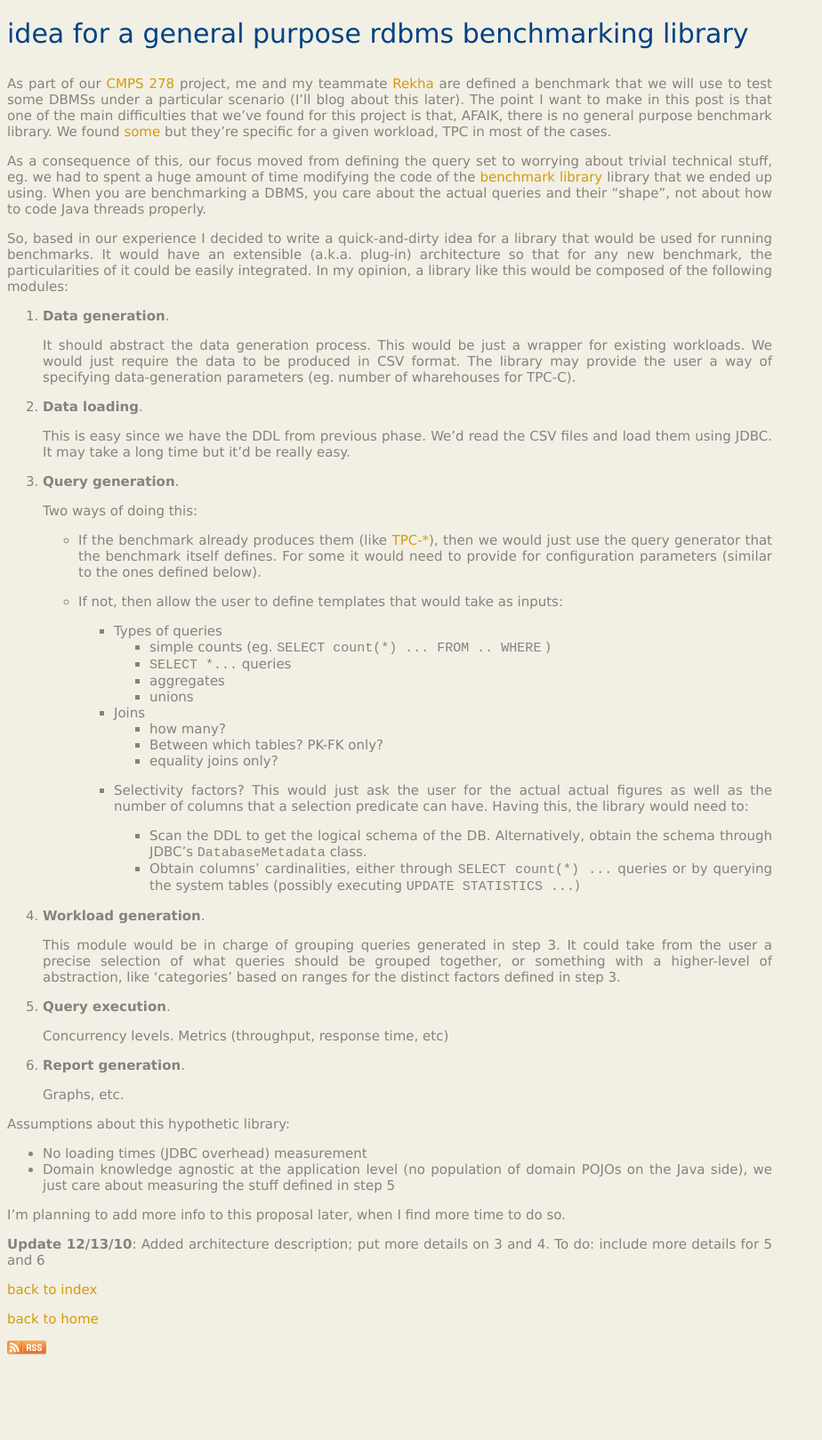
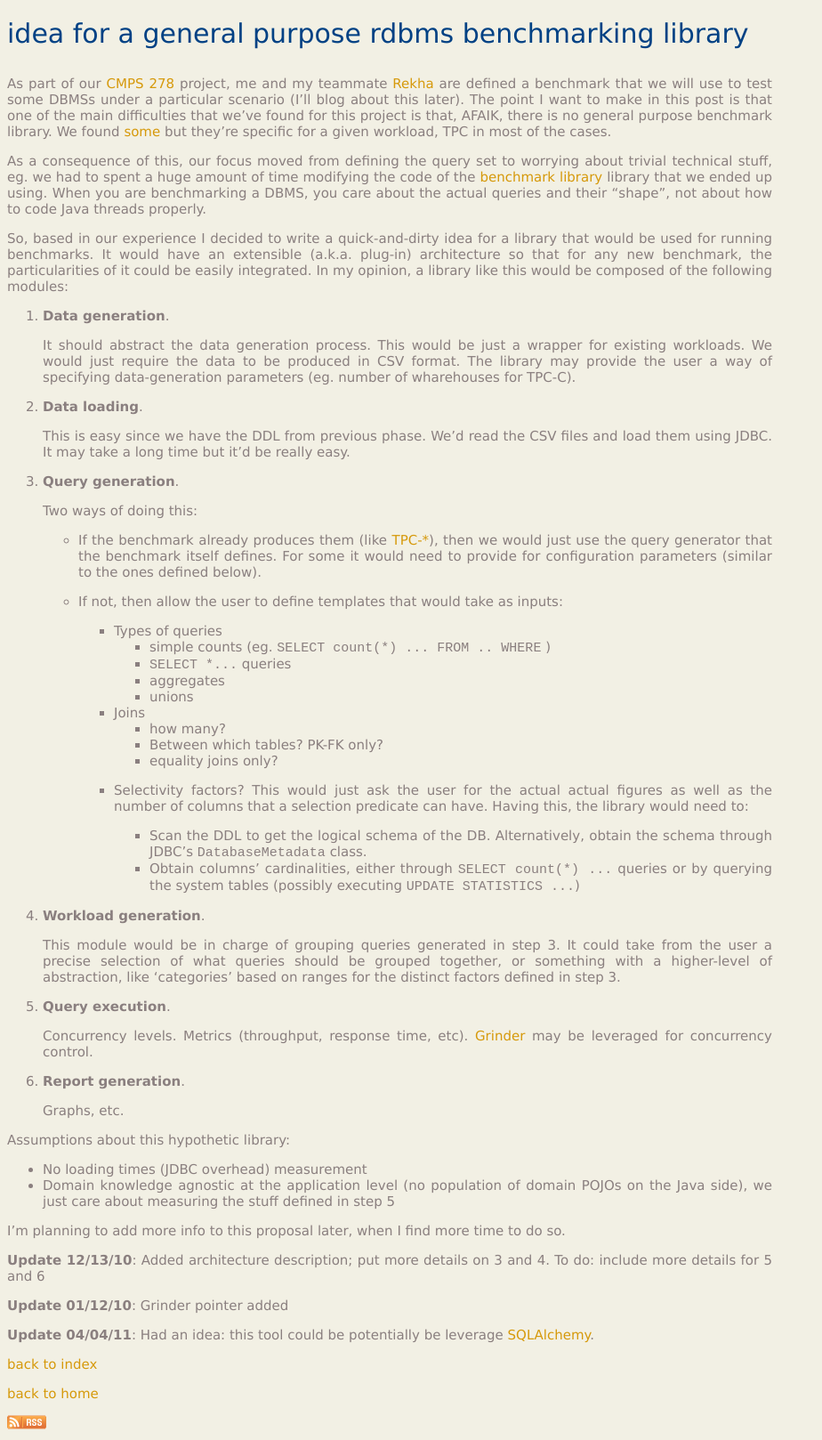
Before and after one commit to ivotron/ivotron.github.io, a Jekyll site: the page built from _posts/2010-11-30-idea-for-a-benchmark-idea.md, in a window 1280 px wide. Shown: the whole page at 89% size, without its empty margins (0-924 px from the left). Built offline with Jekyll 4.4.1, drawn with Linux system fonts in a browser that asks for light colours; before the commit the page ends 1534 px from its top, so only the background shows below that.

Commit message:
added sqlalchemy link

```diff
--- a/_posts/2010-11-30-idea-for-a-benchmark-idea.md
+++ b/_posts/2010-11-30-idea-for-a-benchmark-idea.md
@@ -70,7 +70,8 @@ like this would be composed of the following modules:
 
 5. **Query execution**.
 
-   Concurrency levels. Metrics (throughput, response time, etc)
+   Concurrency levels. Metrics (throughput, response time, etc). [Grinder][g] may be leveraged for
+   concurrency control.
 
 6. **Report generation**.
 
@@ -87,8 +88,14 @@ I'm planning to add more info to this proposal later, when I find more time to d
 **Update 12/13/10**: Added architecture description; put more details on 3 and 4. To do: include
 more details for 5 and 6
 
+**Update 01/12/10**: Grinder pointer added
+
+**Update 04/04/11**: Had an idea: this tool could be potentially be leverage [SQLAlchemy][s].
+
 [c]: http://www.soe.ucsc.edu/classes/cmps278/Fall10
 [r]: http://users.soe.ucsc.edu/~rekhap
 [b]: http://wiki.oracle.com/page/Database+Benchmarking
 [l]: http://benchmarksql.sourceforge.net
 [t]: http://www.tpc.org
+[g]: http://grinder.sourceforge.net
+[s]: http://sqlalchemy.org
```
Also changed, not shown: 1 other file.
